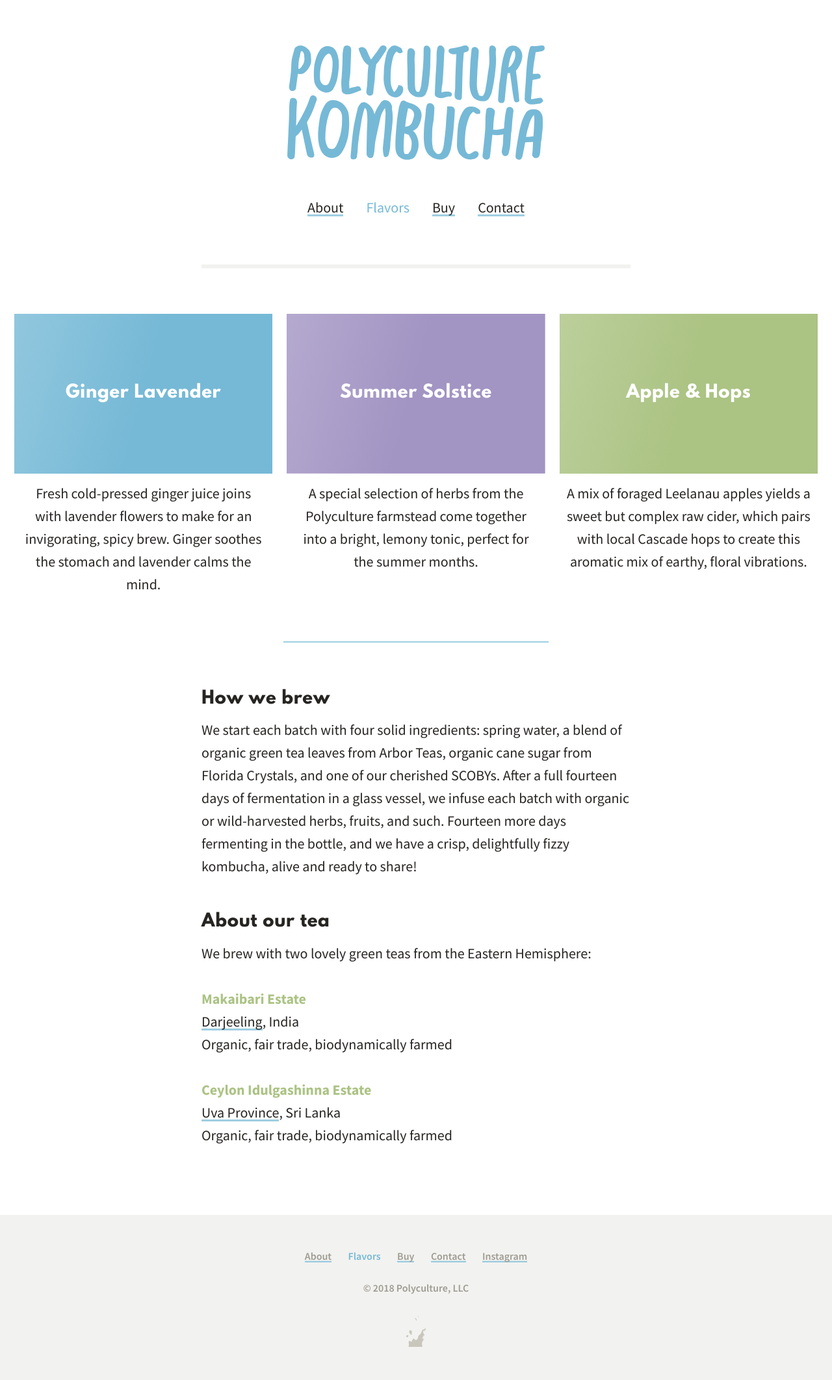
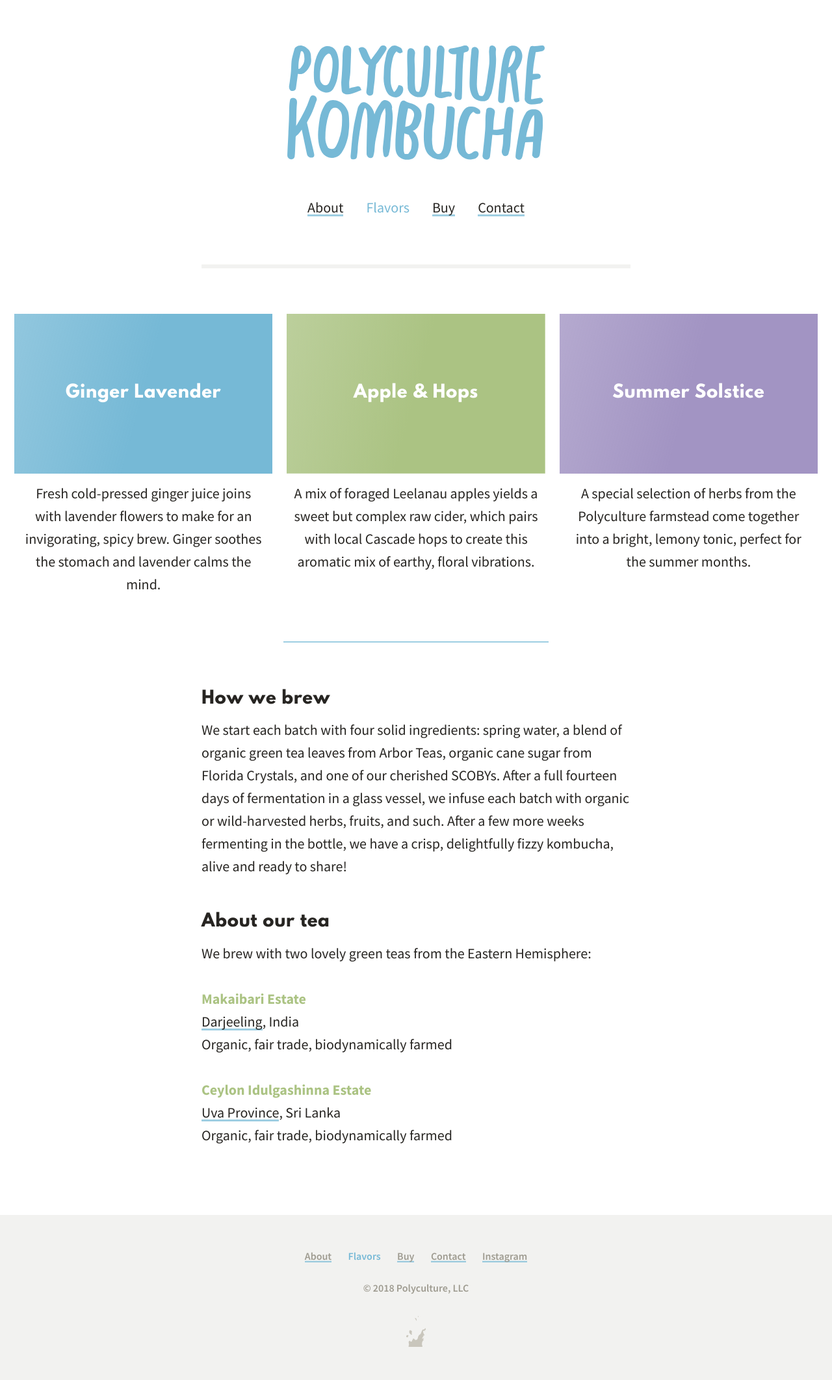
Before and after one commit to cscottmills/polyculturekombucha, a Jekyll site: the page built from flavors.html, in a window 1280 px wide. Shown: the whole page at 65% size. Built offline with Jekyll 4.4.1, drawn with Linux system fonts in a browser that asks for light colours.

Commit message:
Add flavor, update buy page

```diff
--- a/Gemfile
+++ b/Gemfile
@@ -1,2 +1,2 @@
 source 'https://rubygems.org'
-gem 'github-pages'
+gem 'github-pages', group: :jekyll_plugins
--- a/_includes/flavors.md
+++ b/_includes/flavors.md
@@ -1,6 +1,6 @@
 <h2 class="post--title">How we brew</h2>
 
-We start each batch with four solid ingredients: spring water, a blend of organic green tea leaves from Arbor Teas, organic cane sugar from Florida Crystals, and one of our cherished SCOBYs. After a full fourteen days of fermentation in a glass vessel, we infuse each batch with organic or wild-harvested herbs, fruits, and such. Fourteen more days fermenting in the bottle, and we have a crisp, delightfully fizzy kombucha, alive and ready to share!
+We start each batch with four solid ingredients: spring water, a blend of organic green tea leaves from Arbor Teas, organic cane sugar from Florida Crystals, and one of our cherished SCOBYs. After a full fourteen days of fermentation in a glass vessel, we infuse each batch with organic or wild-harvested herbs, fruits, and such. After a few more weeks fermenting in the bottle, we have a crisp, delightfully fizzy kombucha, alive and ready to share!
 
 <h2 class="post--title">About our tea</h2>
 
--- a/flavors.html
+++ b/flavors.html
@@ -9,10 +9,10 @@ title: Flavors
 		{% capture flavor_ginger_lavender %}{% include flavor_ginger_lavender.md %}{% endcapture %}{{ flavor_ginger_lavender | markdownify }}
 	</div>
 	<div class="panels--third">
-		{% capture flavor_summer_solstice %}{% include flavor_summer_solstice.md %}{% endcapture %}{{ flavor_summer_solstice | markdownify }}
+		{% capture flavor_apple_hops %}{% include flavor_apple_hops.md %}{% endcapture %}{{ flavor_apple_hops | markdownify }}
 	</div>
 	<div class="panels--third">
-		{% capture flavor_apple_hops %}{% include flavor_apple_hops.md %}{% endcapture %}{{ flavor_apple_hops | markdownify }}
+		{% capture flavor_summer_solstice %}{% include flavor_summer_solstice.md %}{% endcapture %}{{ flavor_summer_solstice | markdownify }}
 	</div>
 </figure>
 <hr>
--- a/resources/_scss/_components.scss
+++ b/resources/_scss/_components.scss
@@ -371,6 +371,10 @@
 		background-image: linear-gradient(-75deg, $purple 50%, transparentize($purple, 0.2));
 	}
 
+	&.red {
+		background-image: linear-gradient(-75deg, $red 50%, transparentize($red, 0.2));
+	}
+
 	b {
 		display: flex;
 		align-items: center;
--- a/resources/_scss/_variables.scss
+++ b/resources/_scss/_variables.scss
@@ -16,6 +16,7 @@ $blue: #76b9d6;
 $orange: #f9a46c;
 $green: #abc383;
 $purple: #a294c3;
+$red: #fa6e88;
 
 $blueLight: transparentize($blue, (1 - $opacity));
 $orangeLight: transparentize($orange, (1 - $opacity));
```
Also changed, not shown: _includes/buy.md (+5 -1 lines), _includes/flavor_tart_cherry.md (added, +3 -0 lines), _includes/homepage_lead.md (+1 -1 lines).
